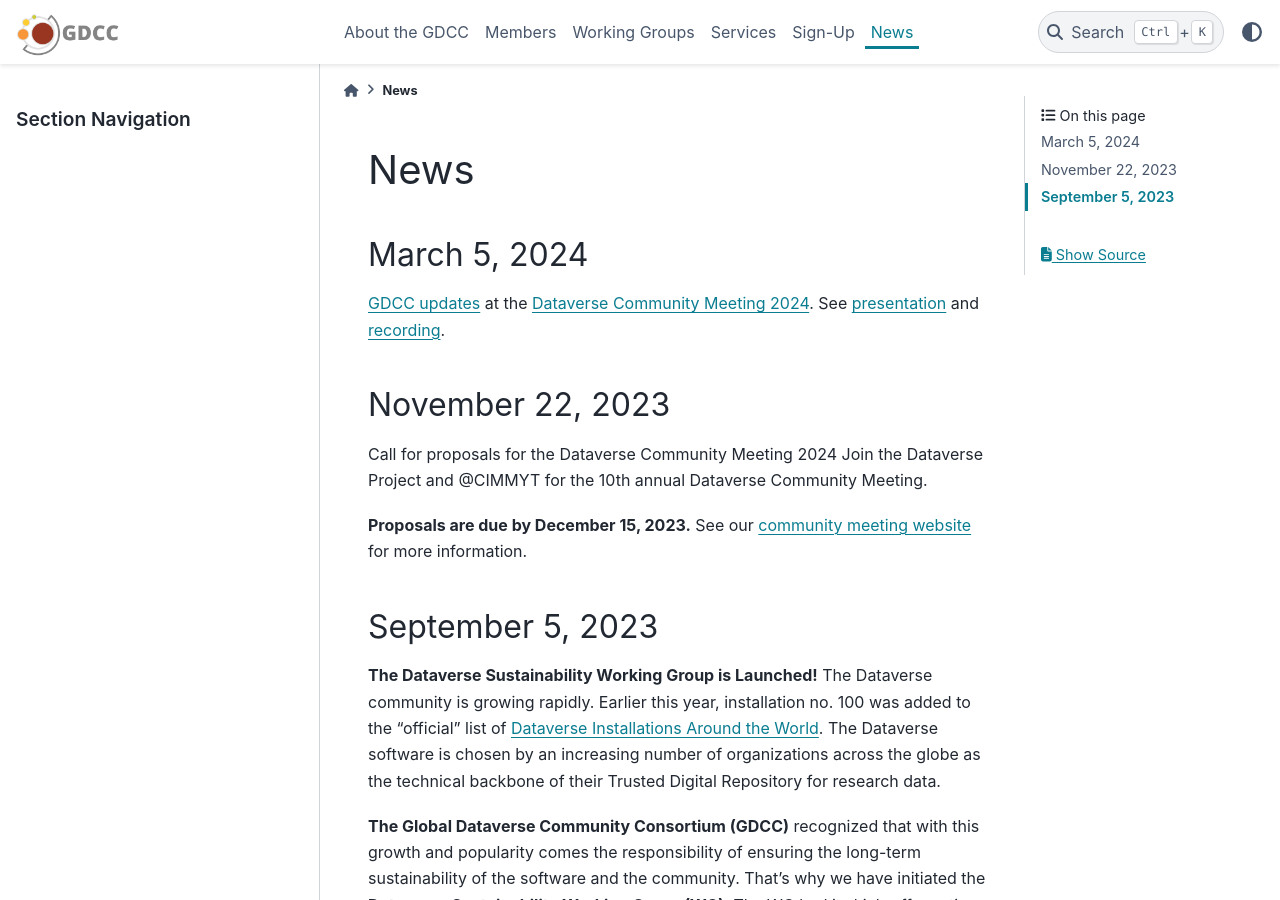
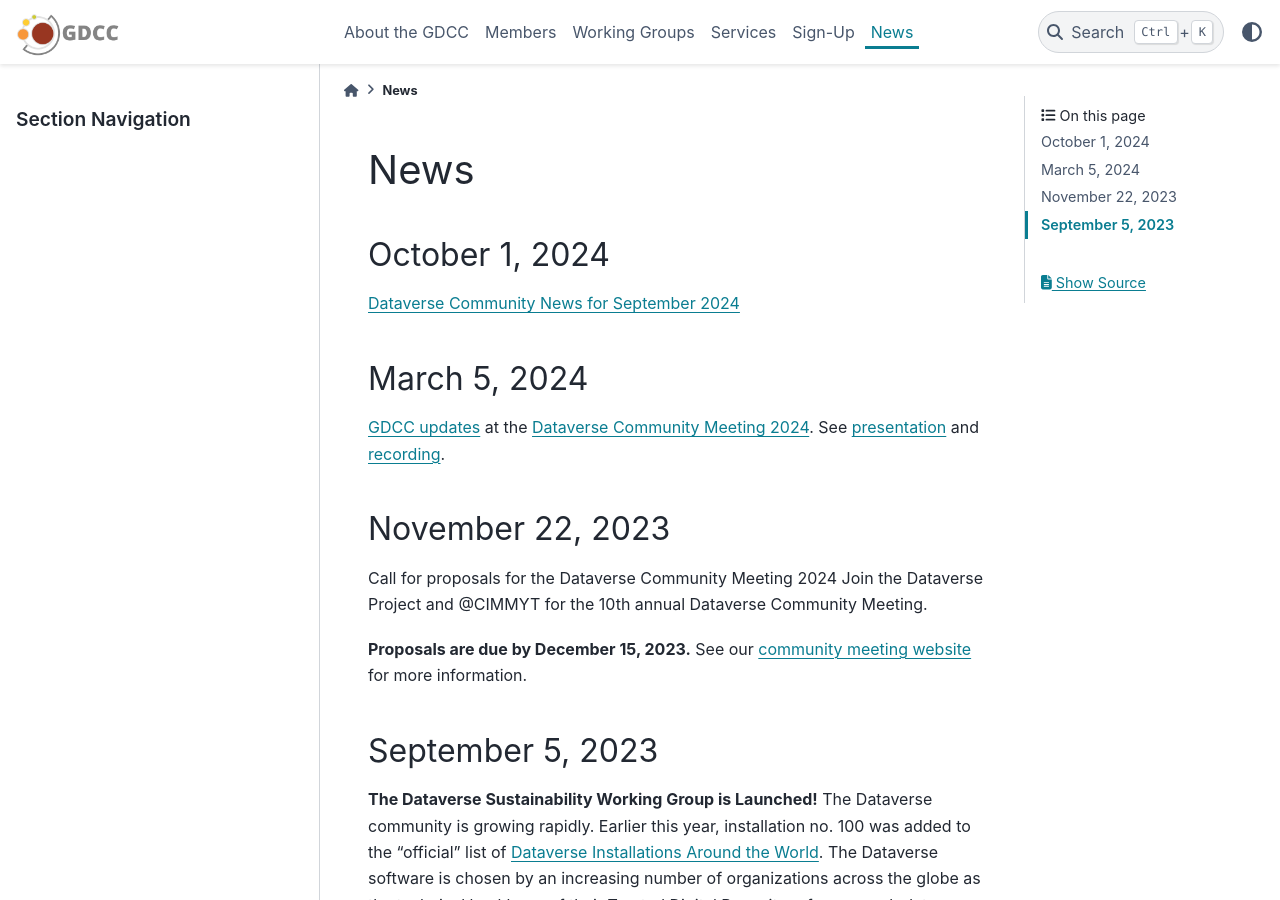
Before and after one commit to gdcc/www.gdcc.io, a Sphinx documentation site: the page built from source/news.md, in a window 1280 px wide and 900 px high. Built offline with Sphinx 7.4.7 and the PyData theme 0.15.4, drawn with Linux system fonts in a browser that asks for light colours.

Commit message:
Update news.md

```diff
--- a/source/news.md
+++ b/source/news.md
@@ -1,4 +1,7 @@
 # News
+## October 1, 2024
+[Dataverse Community News for September 2024](https://groups.google.com/g/dataverse-community/c/xDg8Sq5kqqQ)
+
 ## March 5, 2024
 [GDCC updates](https://dcm2024.sched.com/event/1YRwK/gdcc-updates?iframe=no&w=100%&sidebar=yes&bg=no) at the [Dataverse Community Meeting 2024](https://sites.harvard.edu/dcm2024/).
 See [presentation](https://osf.io/pq93n) and [recording](https://www.youtube.com/embed/LA1BbkV3Efk?start=5849).
```
